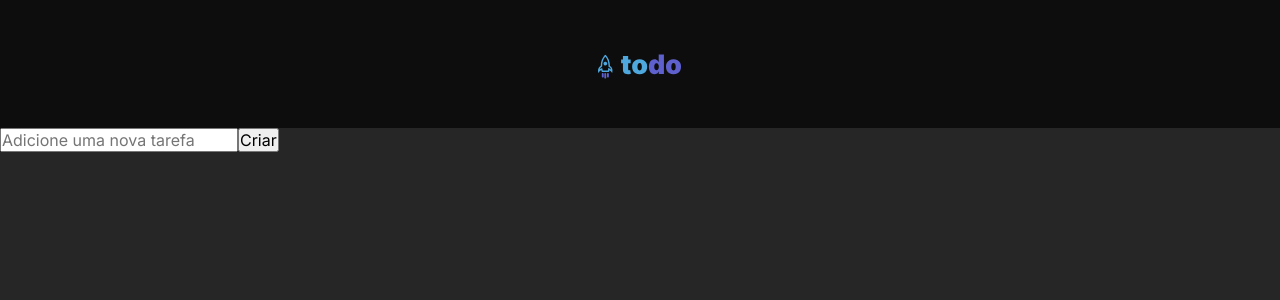
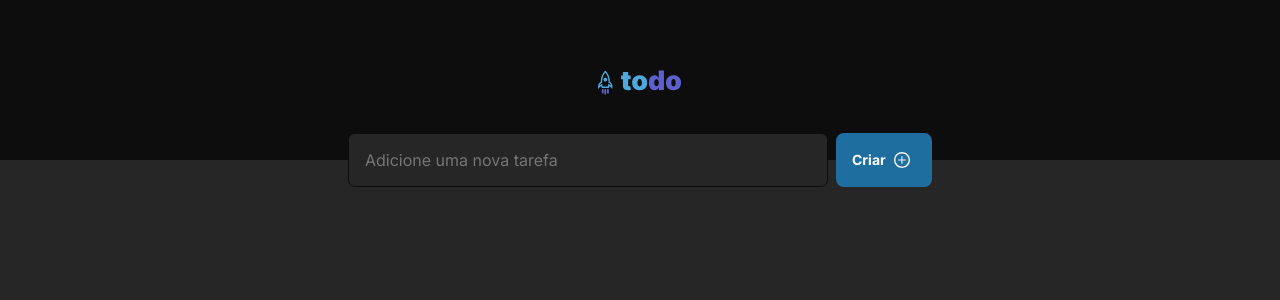
Before and after one commit to GabrielGurris/ToDoList-RocketSeat, a React (Vite) app: page / in a window 1280 px wide. Shown: the top 300 px of the page. Built offline with nearby package versions, Linux system fonts and the light colour scheme.

Commit message:
creating task search

```diff
--- a/src/Task.jsx
+++ b/src/Task.jsx
@@ -1,12 +1,17 @@
+import styles from './Task.module.css';
+import logoPlus from './assets/Layer2.svg';
+
 export function Task(){
     return (
         <div>
-            <form action="">
+            <form action="" className={styles.form}>
                 <input
                     type="text"
                     placeholder="Adicione uma nova tarefa"
+                    className={styles.input}
                 />
-                <button>Criar</button>
+                <a href="#" className={styles.a}>Criar <img src={logoPlus} alt="" /></a>
+
             </form>
 
         </div>
--- /dev/null
+++ b/src/Task.module.css
@@ -0,0 +1,36 @@
+.form{
+    display: flex;
+    justify-content: center;
+    gap: .5rem;
+
+    margin-top: -1.7rem;
+}
+
+.input{
+    background-color: var(--gray-500);
+    color: var(--gray-300);
+    border: 1px solid var(--gray-700);
+    border-radius: .4rem;
+    padding: 1rem;
+
+    width: 30rem;
+}
+
+.a{
+    width: 6rem;
+    border-radius: 8px;
+    padding: 1rem;
+    background-color: var(--blue-dark);
+
+    font-weight: bold;
+    color: var(--white);
+    display: flex;
+    align-items: center;
+    gap: .5rem;
+    font-size: 0.875rem;
+    text-decoration: none;
+}
+
+.a img{
+    border-color: var(--blue);
+}
--- a/src/components/Header.jsx
+++ b/src/components/Header.jsx
@@ -4,7 +4,7 @@ import logo from '../assets/Logo.svg';
 export function Header(){
     return(
         <header className={styles.header}>
-            <img src={logo} className={styles.logo} />
+            <img src={logo} />
         </header>
     )
 }
--- a/src/components/Header.module.css
+++ b/src/components/Header.module.css
@@ -1,7 +1,7 @@
 .header{
     color: var(--gray-100);
     background-color: var(--gray-700);
-    height: 8rem;
+    padding: 4rem 0;
 
     display: flex;
     align-items: center;
@@ -9,6 +9,6 @@
 
 }
 
-.logo{
-    height: 32px;
+.header img {
+    height: 2rem;
 }
```
Also changed, not shown: src/assets/Layer2.svg (added).
